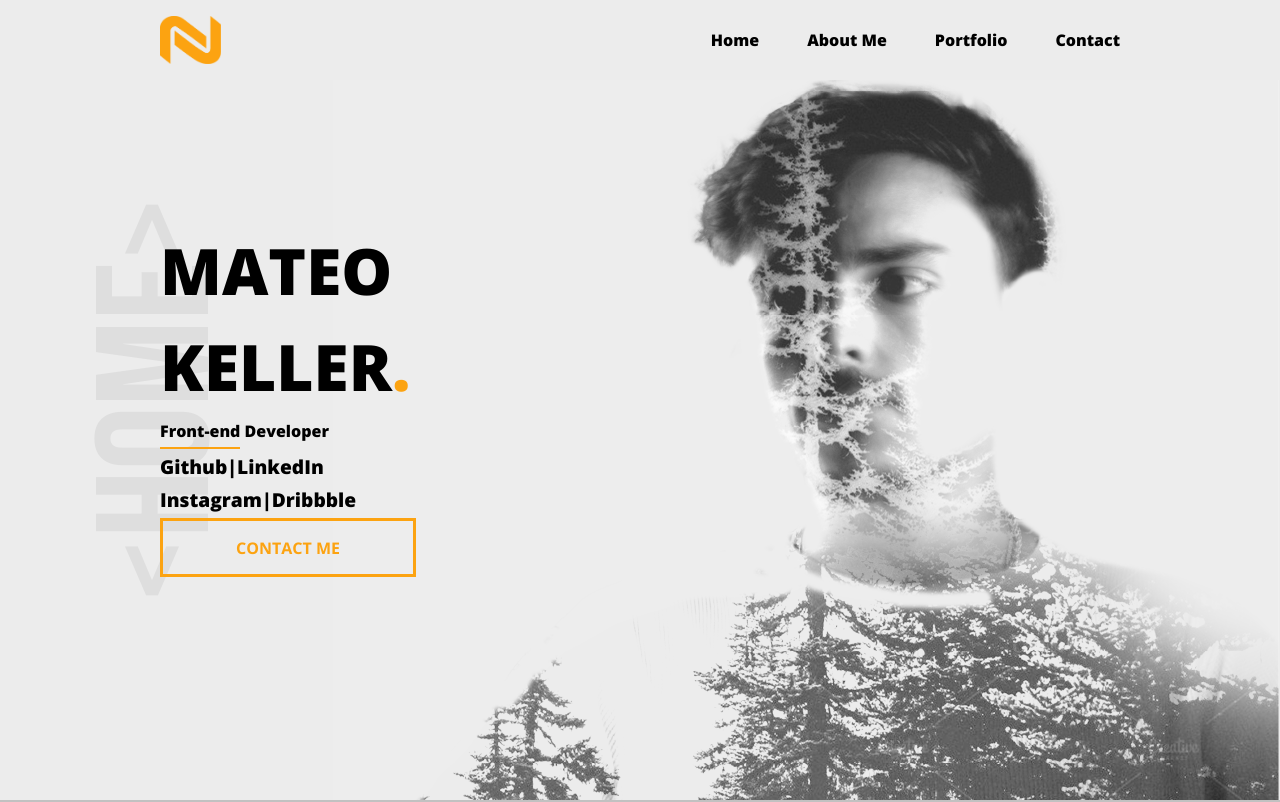
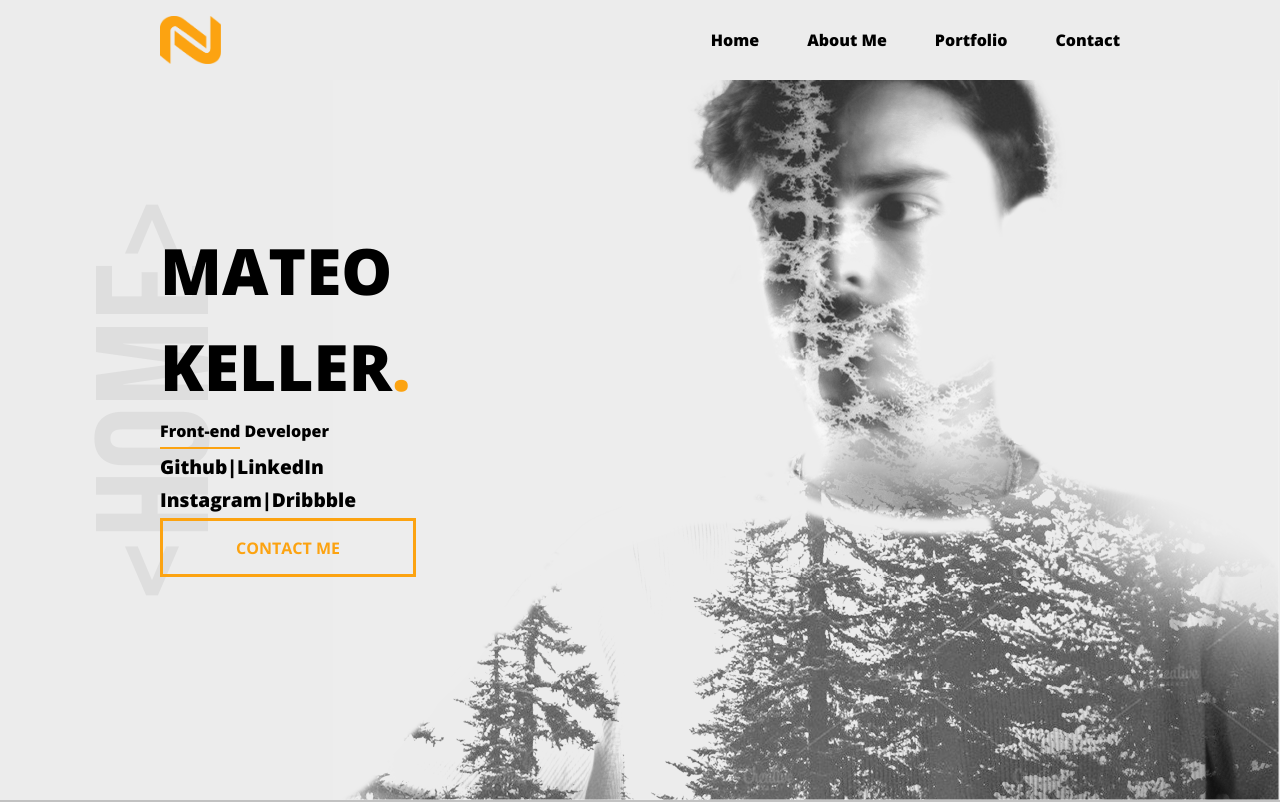
Before and after one commit to mateokeller/my-portfolio, a React (Vite) app: page / in a window 1280 px wide. Shown: the top 802 px of the page. Built offline with nearby package versions, Linux system fonts and the light colour scheme.

Commit message:
fix background-position

```diff
--- a/src/components/Header.jsx
+++ b/src/components/Header.jsx
@@ -2,7 +2,7 @@ import React from "react";
 
 const Header = () => {
   return (
-    <header className="h-screen w-full flex items-center justify-center bg-no-repeat bg-right [background-position-y:-20px] md:bg-[url('/src/assets/landing.png')]  xs:justify-center sm:justify-start">
+    <header className="h-screen w-full flex items-center justify-center bg-no-repeat bg-right-bottom md:bg-[url('/src/assets/landing.png')]  xs:justify-center sm:justify-start">
       <p className="group-indicator">&lt;Home&gt;</p>
       <div className="text-container">
         <h1>
```
